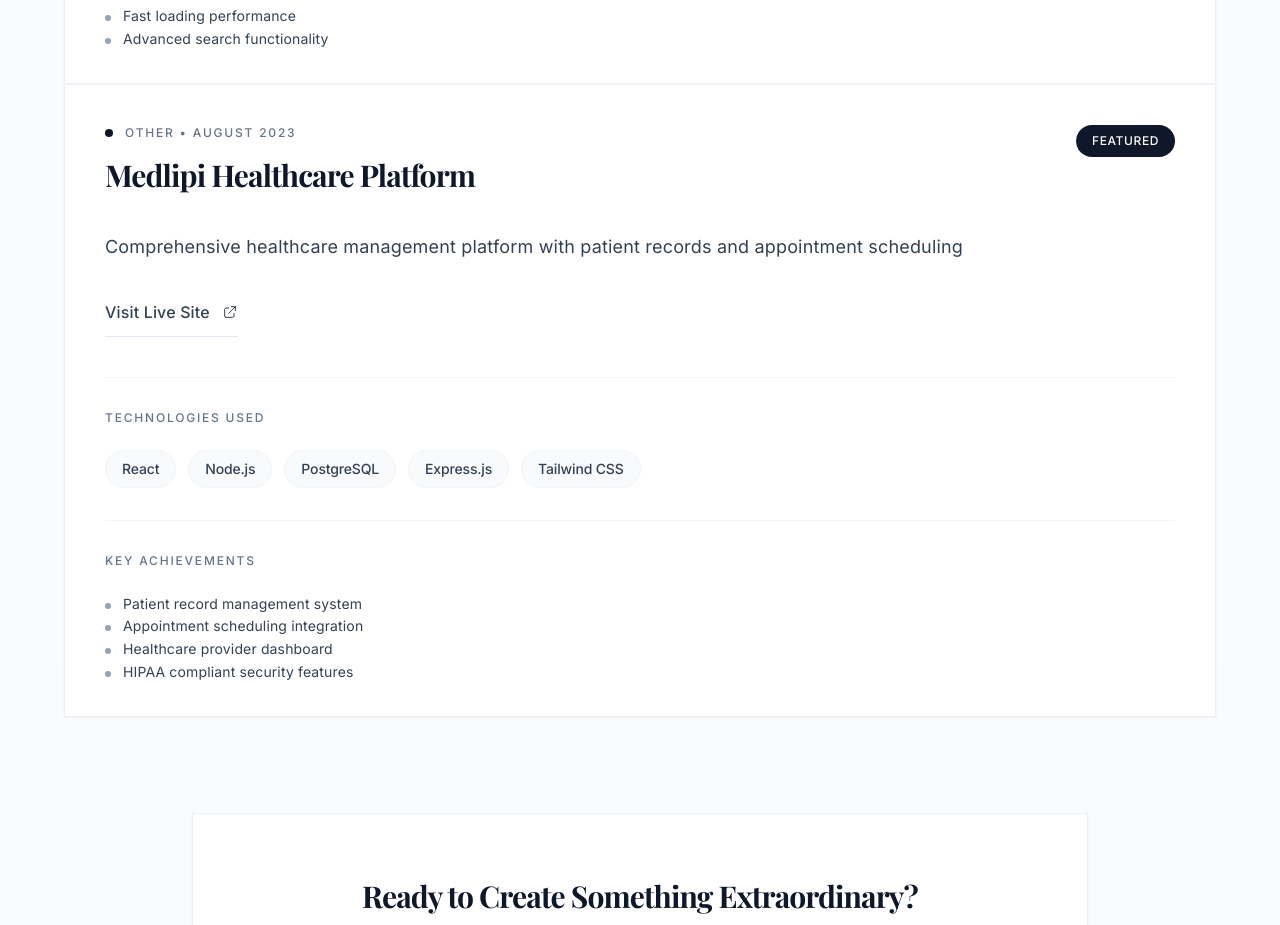
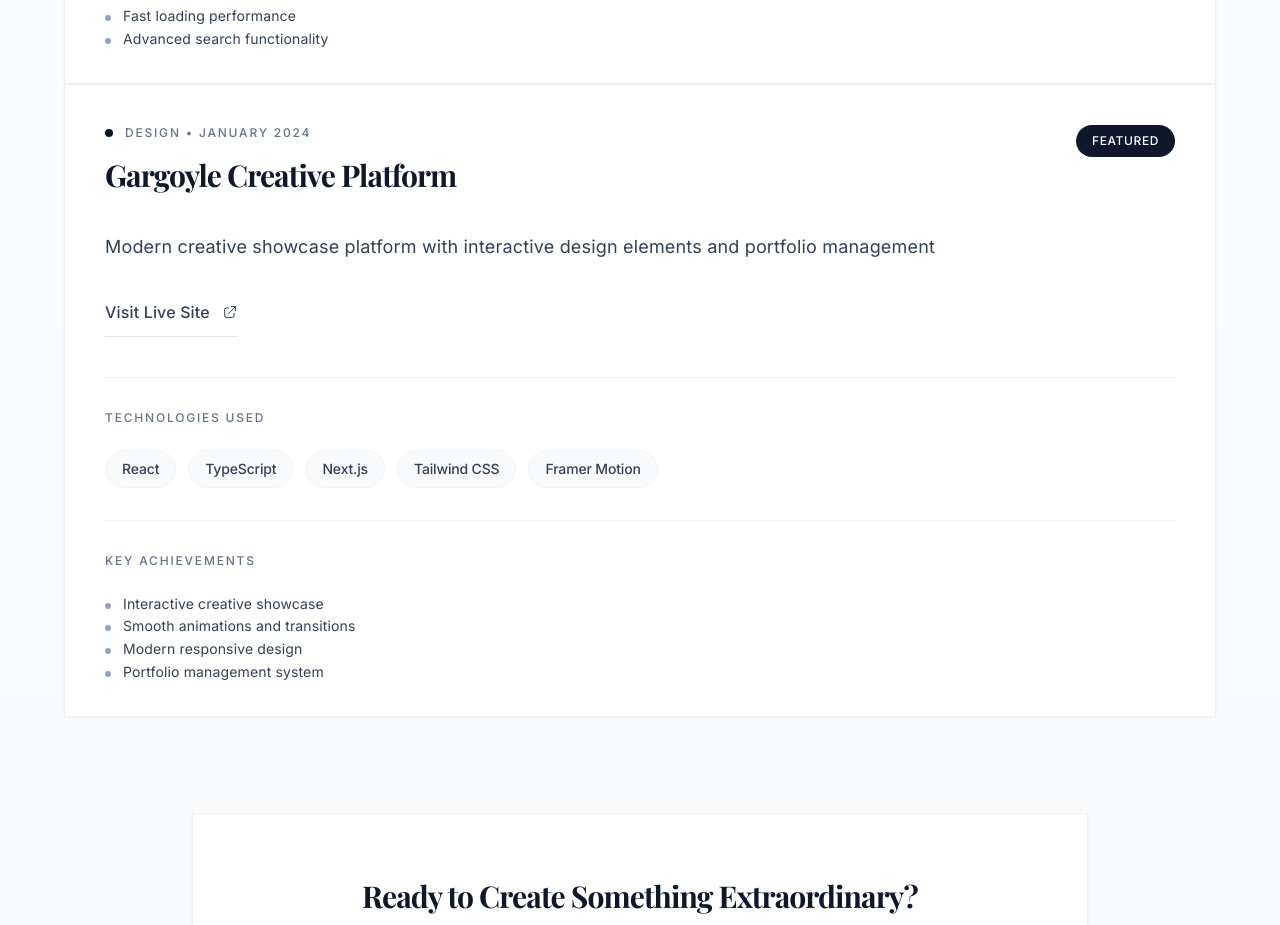
Before and after one commit to hopessugar/portfolio_silky, a React (Vite) app: page / in a window 1280 px wide. Shown: the part 3400-4325 px from the top of the page. Built offline with nearby package versions, Linux system fonts and the light colour scheme.

Commit message:
Replace Medlipi project with Gargoyle Creative Platform

```diff
--- a/src/data/portfolio-config.ts
+++ b/src/data/portfolio-config.ts
@@ -278,7 +278,7 @@ const services: Service[] = [
   }
 ];
 
-// Featured Projects
+// Featured Projects - Updated with Medlipi Healthcare Platform
 const projects: Project[] = [
   {
     id: 'darveys',
@@ -335,21 +335,21 @@ const projects: Project[] = [
     ]
   },
   {
-    id: 'medlipi',
-    title: 'Medlipi Healthcare Platform',
-    description: 'Comprehensive healthcare management platform with patient records and appointment scheduling',
-    longDescription: 'A modern healthcare platform designed to streamline medical practice management, featuring patient record management, appointment scheduling, and healthcare provider tools for improved patient care.',
-    imageUrl: '/images/projects/medlipi.jpg',
-    liveUrl: 'https://medlipi.com/',
-    technologies: ['React', 'Node.js', 'PostgreSQL', 'Express.js', 'Tailwind CSS'],
-    category: 'other',
+    id: 'gargoyle',
+    title: 'Gargoyle Creative Platform',
+    description: 'Modern creative showcase platform with interactive design elements and portfolio management',
+    longDescription: 'A sophisticated creative platform designed for showcasing artistic work and creative portfolios, featuring interactive design elements, smooth animations, and modern web technologies for an engaging user experience.',
+    imageUrl: '/images/projects/gargoyle.jpg',
+    liveUrl: 'https://www.gargoyle.site/',
+    technologies: ['React', 'TypeScript', 'Next.js', 'Tailwind CSS', 'Framer Motion'],
+    category: 'design',
     featured: true,
-    completionDate: '2023-08',
+    completionDate: '2024-01',
     highlights: [
-      'Patient record management system',
-      'Appointment scheduling integration',
-      'Healthcare provider dashboard',
-      'HIPAA compliant security features'
+      'Interactive creative showcase',
+      'Smooth animations and transitions',
+      'Modern responsive design',
+      'Portfolio management system'
     ]
   }
 ];
```
